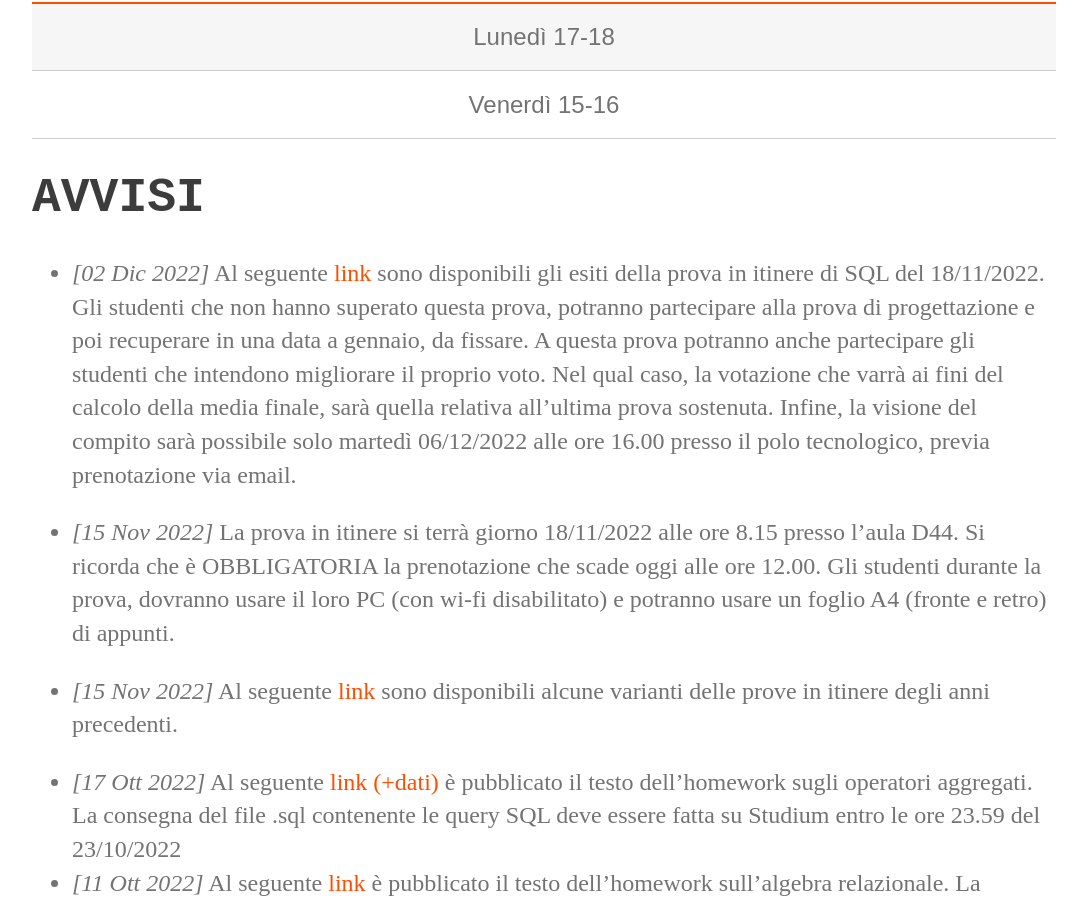
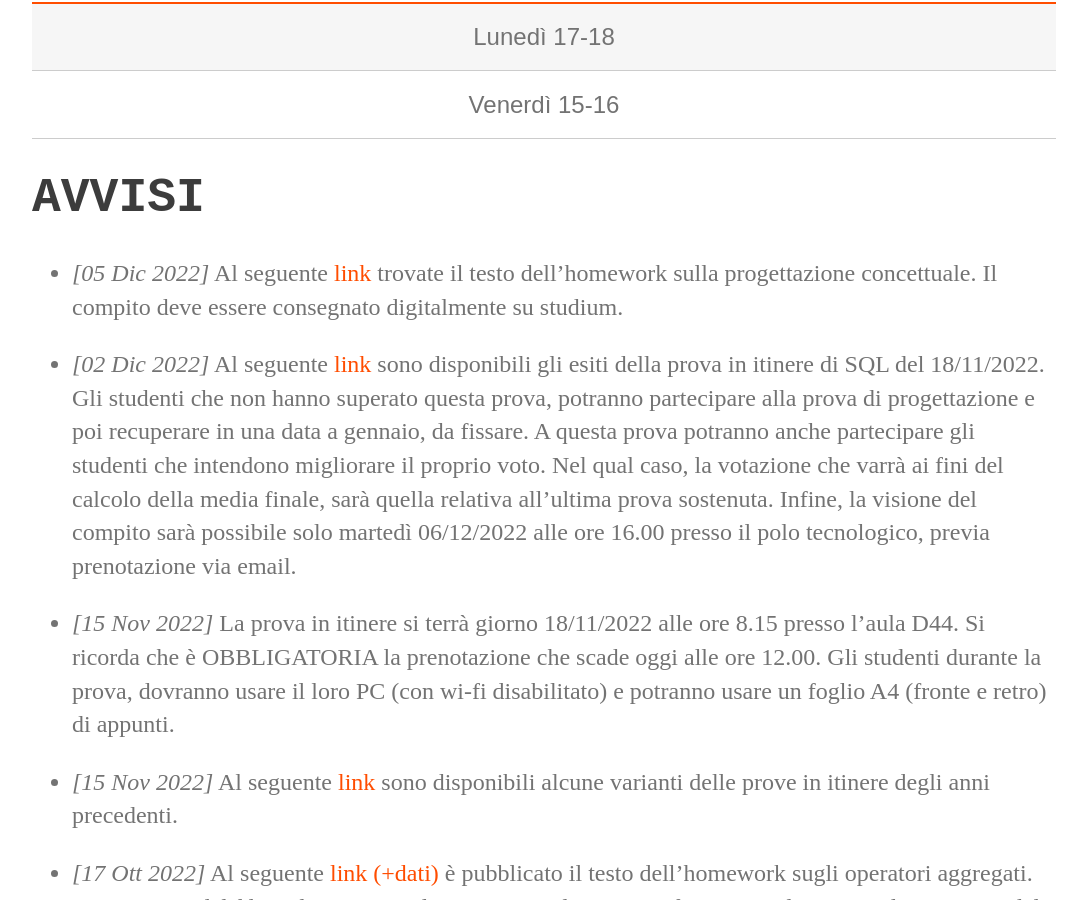
Before and after one commit to perceivelab/database-course, a Jekyll site: the page built from index.md, in a window 1280 px wide and 900 px high, scrolled down 507 px. Shown: the whole window, without its empty margins (96-1183 px from the left). Built offline with Jekyll 4.4.1, drawn with Linux system fonts in a browser that asks for light colours.

Commit message:
Update index.md

```diff
--- a/index.md
+++ b/index.md
@@ -20,7 +20,7 @@ layout: default
 
 
 # AVVISI
-
+- *[05 Dic 2022]* Al seguente [link](https://drive.google.com/file/d/1_R46_2HDsmRN_EBWqstUzIdtIe1g1fJd/view?usp=sharing) trovate il testo dell'homework sulla progettazione concettuale. Il compito deve essere consegnato digitalmente su studium.
 - *[02 Dic 2022]* Al seguente [link](https://drive.google.com/file/d/1Q52Tmdu1wEix__IcpFng0Kj8h4Pl4boD/view?usp=sharing) sono disponibili gli esiti della prova in itinere di SQL del 18/11/2022. Gli studenti che non hanno superato questa prova, potranno partecipare alla prova di progettazione e poi recuperare in una data a gennaio, da fissare. A questa prova potranno anche partecipare gli studenti che intendono migliorare il proprio voto. Nel qual caso, la votazione che varrà ai fini del calcolo della media finale, sarà quella relativa all'ultima prova sostenuta. Infine, la visione del compito sarà possibile solo martedì 06/12/2022 alle ore 16.00 presso il polo tecnologico, previa prenotazione via email.
 
 - *[15 Nov 2022]* La prova in itinere si terrà giorno 18/11/2022 alle ore 8.15 presso l'aula D44. Si ricorda che è OBBLIGATORIA la prenotazione che scade oggi alle ore 12.00. Gli studenti durante la prova, dovranno usare il loro PC (con wi-fi disabilitato) e potranno usare un foglio A4 (fronte e retro) di appunti.
```
